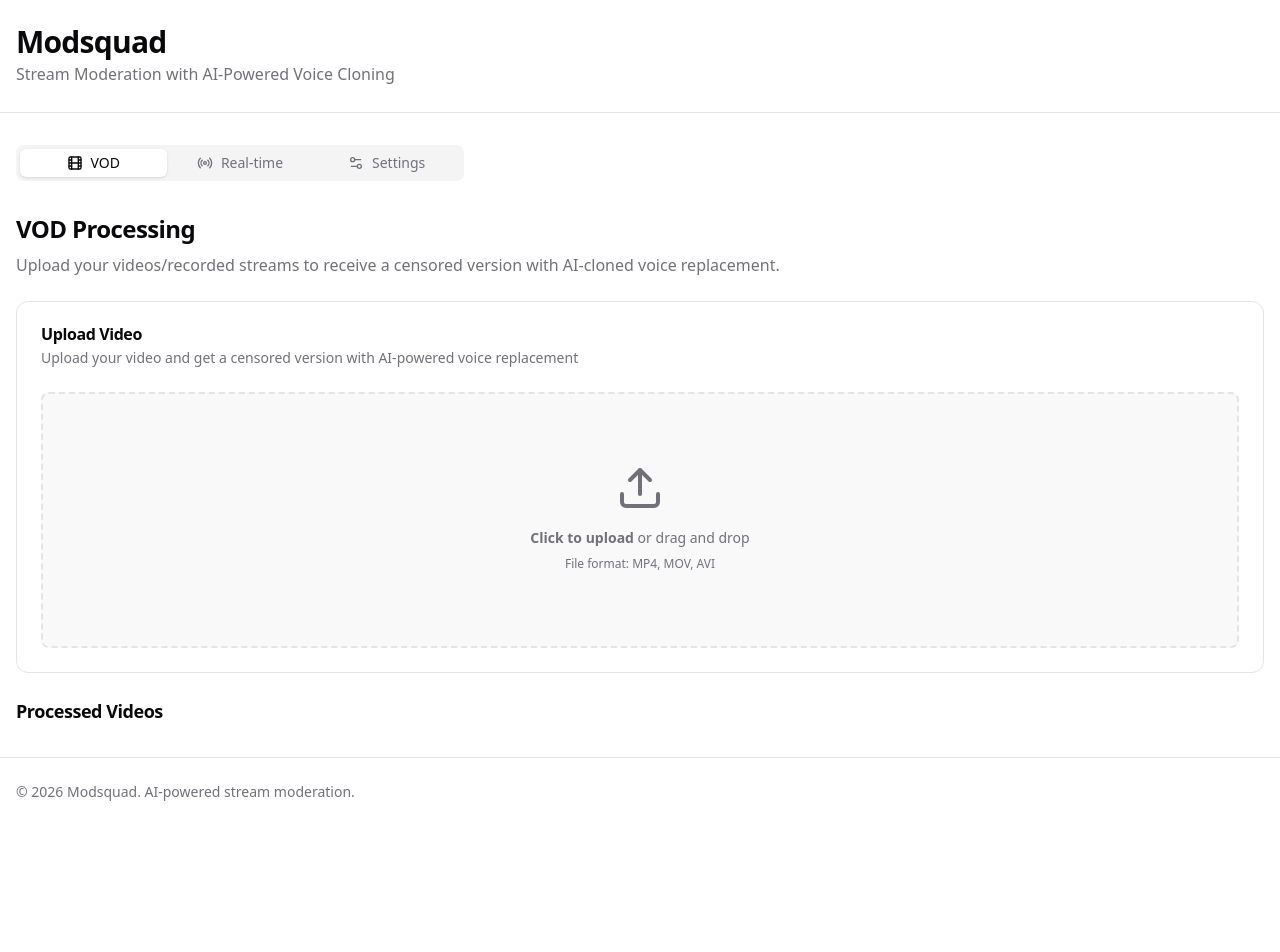
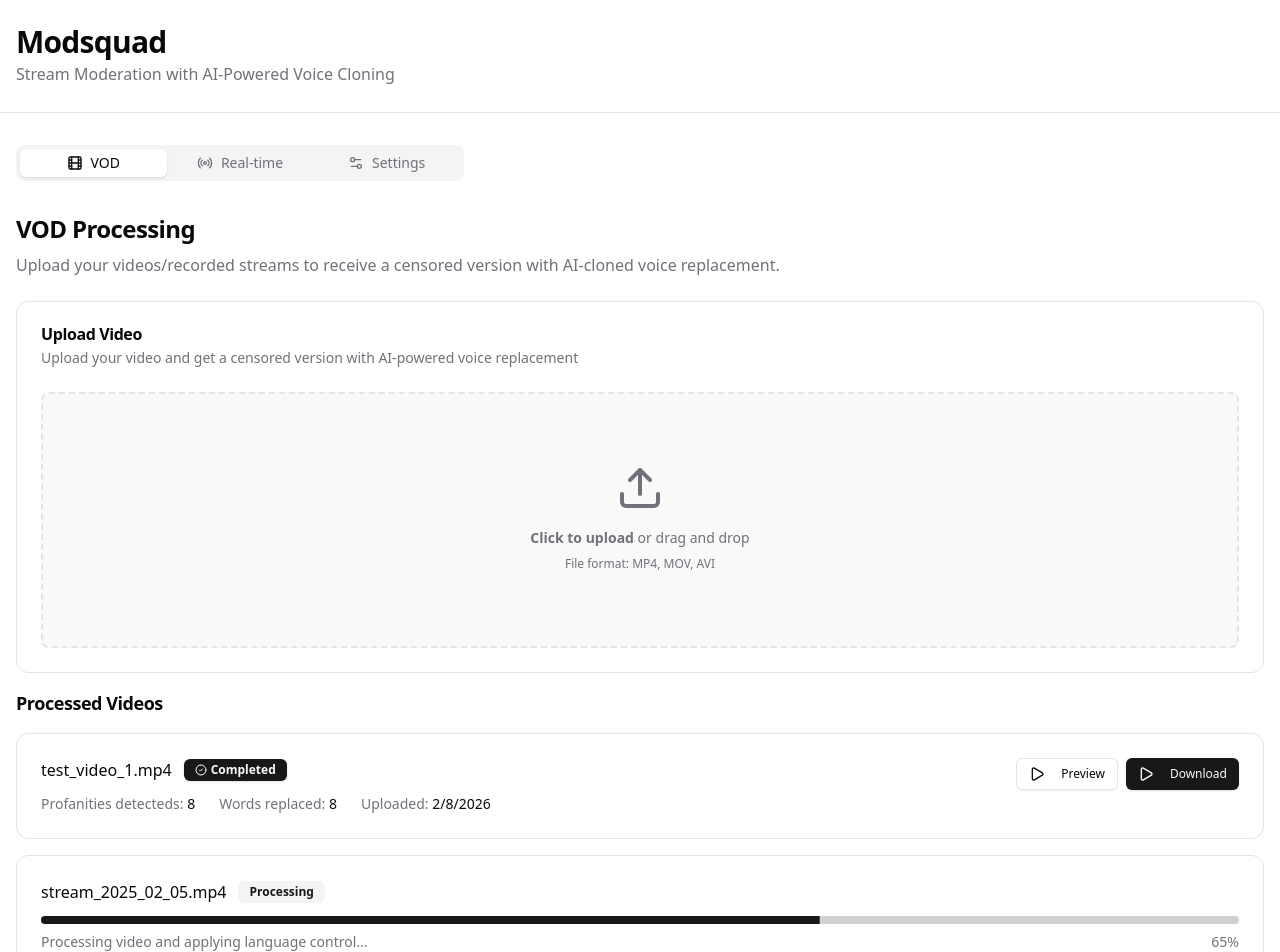
Before and after one commit to kumathy/Modsquad, a React (Vite) app in the folder frontend/: page / in a window 1280 px wide. Shown: the top 952 px of the page. Before the commit the page ends 826 px from the top, so only its background shows below. Built offline with nearby package versions, Linux system fonts and the light colour scheme.

Commit message:
Refine ProcessedVideoCard

```diff
--- a/frontend/package.json
+++ b/frontend/package.json
@@ -12,6 +12,7 @@
     "preview": "vite preview"
   },
   "dependencies": {
+    "@radix-ui/react-progress": "^1.1.8",
     "@radix-ui/react-separator": "^1.1.8",
     "@radix-ui/react-slot": "^1.2.4",
     "@radix-ui/react-tabs": "^1.1.13",
--- a/frontend/src/App.jsx
+++ b/frontend/src/App.jsx
@@ -51,11 +51,6 @@ export default function App() {
                 </p>
               </div>
               <VideoProcessor />
-              <div>
-                <h3 className="text-lg font-semibold tracking-tight">
-                  Processed Videos
-                </h3>
-              </div>
             </TabsContent>
 
             <TabsContent value="real-time">
--- /dev/null
+++ b/frontend/src/components/ui/badge.jsx
@@ -0,0 +1,34 @@
+import * as React from "react"
+import { cva } from "class-variance-authority";
+
+import { cn } from "@/lib/utils"
+
+const badgeVariants = cva(
+  "inline-flex items-center rounded-md border px-2.5 py-0.5 text-xs font-semibold transition-colors focus:outline-none focus:ring-2 focus:ring-ring focus:ring-offset-2",
+  {
+    variants: {
+      variant: {
+        default:
+          "border-transparent bg-primary text-primary-foreground shadow hover:bg-primary/80",
+        secondary:
+          "border-transparent bg-secondary text-secondary-foreground hover:bg-secondary/80",
+        destructive:
+          "border-transparent bg-destructive text-destructive-foreground shadow hover:bg-destructive/80",
+        outline: "text-foreground",
+      },
+    },
+    defaultVariants: {
+      variant: "default",
+    },
+  }
+)
+
+function Badge({
+  className,
+  variant,
+  ...props
+}) {
+  return (<div className={cn(badgeVariants({ variant }), className)} {...props} />);
+}
+
+export { Badge, badgeVariants }
--- /dev/null
+++ b/frontend/src/components/ui/progress.jsx
@@ -0,0 +1,21 @@
+import * as React from "react"
+import * as ProgressPrimitive from "@radix-ui/react-progress"
+
+import { cn } from "@/lib/utils"
+
+const Progress = React.forwardRef(({ className, value, ...props }, ref) => (
+  <ProgressPrimitive.Root
+    ref={ref}
+    className={cn(
+      "relative h-2 w-full overflow-hidden rounded-full bg-primary/20",
+      className
+    )}
+    {...props}>
+    <ProgressPrimitive.Indicator
+      className="h-full w-full flex-1 bg-primary transition-all"
+      style={{ transform: `translateX(-${100 - (value || 0)}%)` }} />
+  </ProgressPrimitive.Root>
+))
+Progress.displayName = ProgressPrimitive.Root.displayName
+
+export { Progress }
--- a/frontend/src/components/video/ProcessedVideoCard.jsx
+++ b/frontend/src/components/video/ProcessedVideoCard.jsx
@@ -1,3 +1,95 @@
 import { useState } from "react";
 
-export default function ProcessedVideoCard() {}
+import { Card, CardContent, CardHeader, CardTitle } from "@/components/ui/card";
+import { Button } from "@/components/ui/button";
+import { Badge } from "@/components/ui/badge";
+import { Progress } from "@/components/ui/progress";
+
+import {
+  Upload,
+  Play,
+  Download,
+  CheckCircle2,
+  AlertCircle,
+} from "lucide-react";
+
+export default function ProcessedVideoCard({ video }) {
+  return (
+    <Card className="shadow-none">
+      <CardContent className="pt-6">
+        <div className="flex items-start justify-between gap-4">
+          <div className="flex-1 space-y-3">
+            <div className="flex items-center gap-3">
+              <h4 className="font-medium">{video.name}</h4>
+              {video.status === "completed" && (
+                <Badge variant="default" className="gap-1">
+                  <CheckCircle2 className="w-3 h-3" />
+                  Completed
+                </Badge>
+              )}
+
+              {video.status === "processing" && (
+                <Badge variant="secondary">Processing</Badge>
+              )}
+
+              {video.status === "failed" && (
+                <Badge variant="destructive" className="gap-1">
+                  <AlertCircle className="w-3 h-3" />
+                  Failed
+                </Badge>
+              )}
+            </div>
+
+            {video.status === "processing" && (
+              <div className="space-y-2">
+                <Progress value={video.progress} />
+                <p className="flex justify-between items-center text-sm text-muted-foreground">
+                  <span>Processing video and applying language control...</span>
+                  <span className="font-medium"> {video.progress}%</span>
+                </p>
+              </div>
+            )}
+
+            {video.status === "completed" && (
+              <div className="flex gap-6 text-sm">
+                <div>
+                  <span className="text-muted-foreground">
+                    Profanities detecteds:{" "}
+                  </span>
+                  <span className="font-medium">
+                    {video.profanitiesDetected}
+                  </span>
+                </div>
+                <div>
+                  <span className="text-muted-foreground">
+                    Words replaced:{" "}
+                  </span>
+                  <span className="font-medium">{video.wordsReplaced}</span>
+                </div>
+                <div>
+                  <span className="text-muted-foreground">Uploaded: </span>
+                  <span className="font-medium">
+                    {video.uploadedAt.toLocaleDateString()}
+                  </span>
+                </div>
+              </div>
+            )}
+          </div>
+
+          {video.status === "completed" && (
+            <div className="flex gap-2">
+              <Button variant="outline" size="sm">
+                <Play className="w-4 h-4 mr-2" />
+                Preview
+              </Button>
+              <Button size="sm">
+                <Play className="w-4 h-4 mr-2" />
+                Download
+              </Button>
+            </div>
+          )}
+        </div>
+      </CardContent>
+    </Card>
+  );
+}
--- a/frontend/src/components/video/VideoProcessor.jsx
+++ b/frontend/src/components/video/VideoProcessor.jsx
@@ -4,17 +4,51 @@ import VideoUploadCard from "@/components/video/VideoUploadCard";
 import ProcessedVideoCard from "@/components/video/ProcessedVideoCard";
 
 export default function VideoProcessor() {
-  const [processedVideos, setProcessedVideos] = useState([]);
+  const [processedVideos, setProcessedVideos] = useState([
+    {
+      name: "test_video_1.mp4",
+      status: "completed",
+      profanitiesDetected: 8,
+      wordsReplaced: 8,
+      uploadedAt: new Date("2026-02-08T10:30:00"),
+      progress: 100,
+    },
+    {
+      name: "stream_2025_02_05.mp4",
+      status: "processing",
+      profanitiesDetected: 3,
+      wordsReplaced: 0,
+      uploadedAt: new Date("2026-02-05T11:45:00"),
+      progress: 65,
+    },
+    {
+      name: "epic_minecraft_parkour_montage.mp4",
+      status: "failed",
+      profanitiesDetected: 0,
+      wordsReplaced: 0,
+      uploadedAt: new Date("2026-02-03T12:00:00"),
+      progress: 0,
+    },
+  ]);
   const [isUploading, setIsUploading] = useState(false);
   const [uploadProgress, setUploadProgress] = useState(0);
 
+  const ProcessedVideoCards = processedVideos.map((video, videoIndex) => {
+    return <ProcessedVideoCard key={videoIndex} video={video} />;
+  });
+
   return (
-    <div>
+    <div className="space-y-4">
       <VideoUploadCard
         isUploading={isUploading}
         uploadProgress={uploadProgress}
       />
-      <ProcessedVideoCard />
+      <div>
+        <h3 className="text-lg font-semibold tracking-tight">
+          Processed Videos
+        </h3>
+      </div>
+      {ProcessedVideoCards}
     </div>
   );
 }
```
Also changed, not shown: 1 other file (tests, documents, lock files or other folders).
